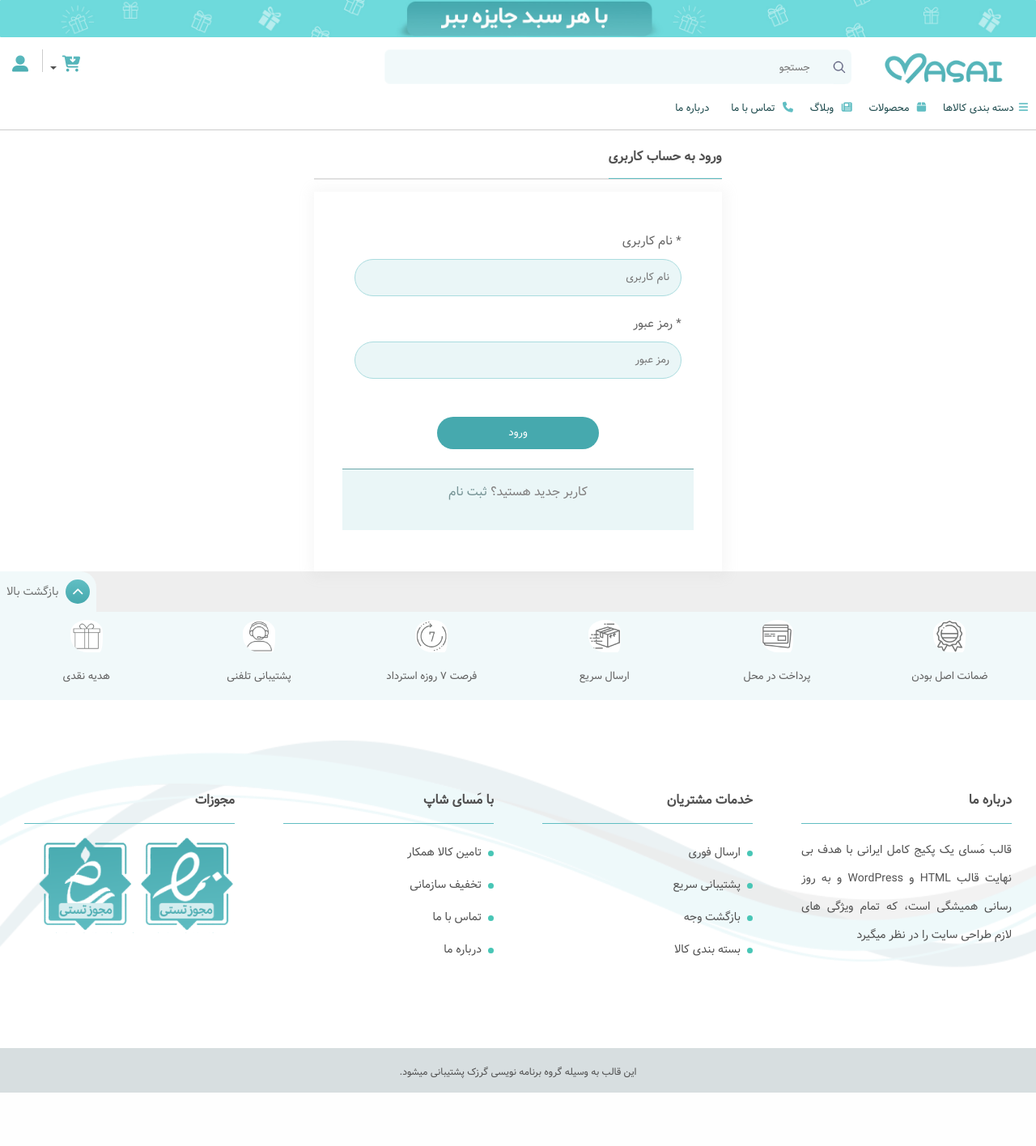
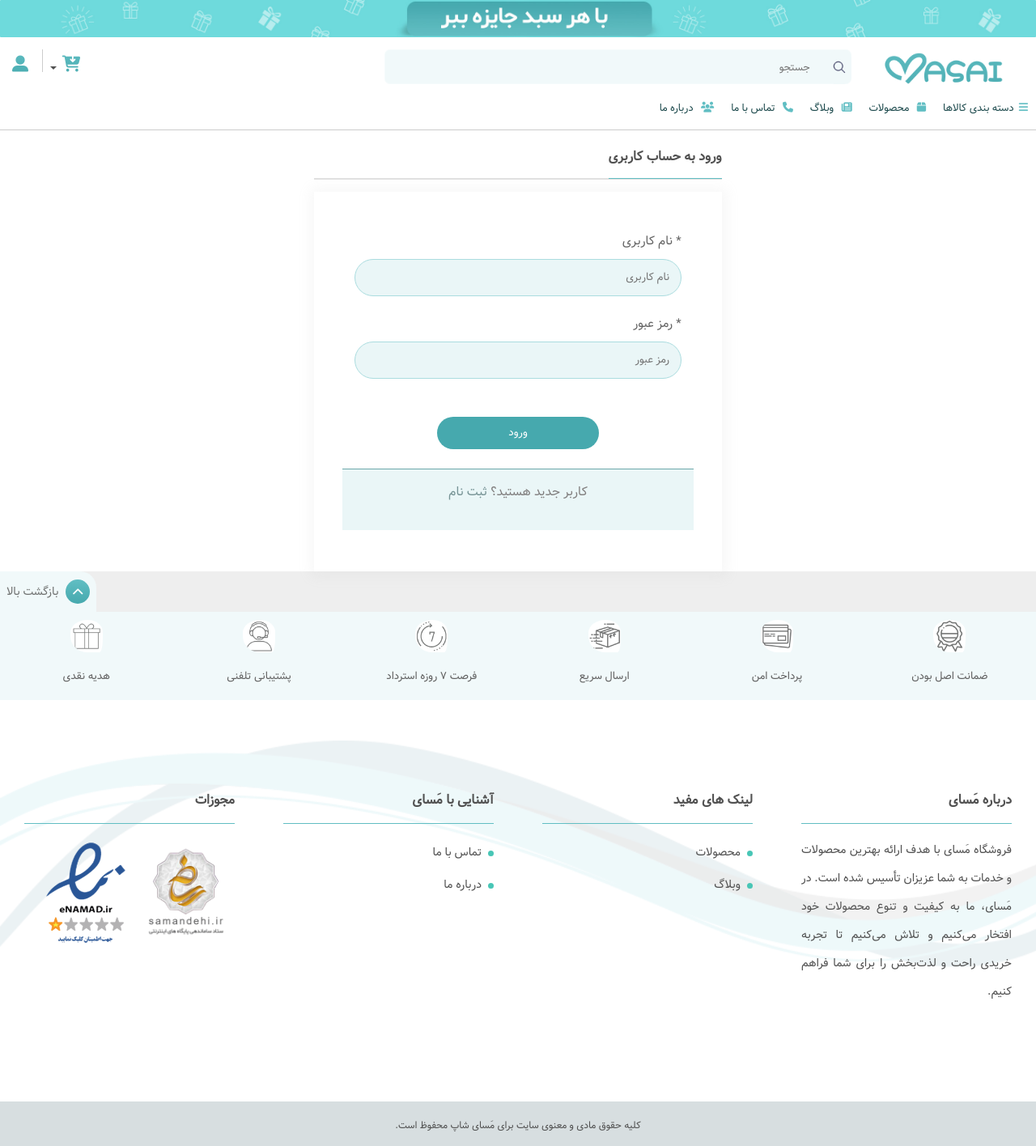
Before and after one commit to arvinmaroufi/MasaiShop, a Django app: page /account/ in a window 1280 px wide. Shown: the whole page at 81% size. Before the commit the page ends 1350 px from the top, so only its background shows below. Run offline with Django 5.2, Linux system fonts and the light colour scheme; data comes from the database, SQL or seed files in the repository; both versions use the stored data as it was after the commit; some libraries are stand-ins or nearby versions.

Commit message:
the base.html file has been updated

```diff
--- a/templates/base.html
+++ b/templates/base.html
@@ -234,6 +234,7 @@
                 </li>
 
                 <li class="list_style">
+                    <i class="fa fa-users icon-icon" aria-hidden="true"></i>
                     <a href="{% url 'core:about' %}" class="list__link">درباره ما</a>
                 </li>
             </ul>
@@ -261,7 +262,7 @@
                     </div>
                     <div class="service-item col-2 contact-box text-center">
                         <img src="{% static 'img/ico/png-1.png' %}" class="width-40"/>
-                        <span class="title-1 light-black">پرداخت در محل</span>
+                        <span class="title-1 light-black">پرداخت امن</span>
                     </div>
                     <div class="service-item col-2 contact-box text-center">
                         <img src="{% static 'img/ico/png-2.png' %}" class="width-40"/>
@@ -291,31 +292,25 @@
                     <div class="col-12 col-md-6 col-lg-3">
                         <div class="widget-menu widget card">
                             <div class="card-header">
-                                <h3 class="card-title">درباره ما</h3>
+                                <h3 class="card-title">درباره مَسای</h3>
                             </div>
                             <p class="about_footer">
-                                قالب مَسای یک پکیج کامل ایرانی با هدف بی نهایت قالب HTML و WordPress و به روز رسانی
-                                همیشگی است، که تمام ویژگی های لازم طراحی سایت را در نظر میگیرد
+                                فروشگاه مَسای با هدف ارائه بهترین محصولات و خدمات به شما عزیزان تأسیس شده است. در مَسای، ما به کیفیت و تنوع
+                                محصولات خود افتخار می‌کنیم و تلاش می‌کنیم تا تجربه خریدی راحت و لذت‌بخش را برای شما فراهم کنیم.
                             </p>
                         </div>
                     </div>
                     <div class="col-12 col-md-6 col-lg-3">
                         <div class="widget-menu widget card">
                             <div class="card-header">
-                                <h3 class="card-title">خدمات مشتریان</h3>
+                                <h3 class="card-title">لینک های مفید</h3>
                             </div>
                             <ul class="footer-menu">
                                 <li>
-                                    <a href="#">ارسال فوری</a>
+                                    <a href="{% url 'product:product_list' %}">محصولات</a>
                                 </li>
                                 <li>
-                                    <a href="#">پشتیبانی سریع</a>
-                                </li>
-                                <li>
-                                    <a href="#">بازگشت وجه</a>
-                                </li>
-                                <li>
-                                    <a href="#">بسته بندی کالا</a>
+                                    <a href="{% url 'blog:article_list' %}">وبلاگ</a>
                                 </li>
                             </ul>
                         </div>
@@ -323,16 +318,9 @@
                     <div class="col-12 col-md-6 col-lg-3">
                         <div class="widget-menu widget card">
                             <div class="card-header">
-                                <h3 class="card-title">با مَسای شاپ</h3>
+                                <h3 class="card-title">آشنایی با مَسای</h3>
                             </div>
                             <ul class="footer-menu">
-
-                                <li>
-                                    <a href="#">تامین کالا همکار</a>
-                                </li>
-                                <li>
-                                    <a href="#">تخفیف سازمانی</a>
-                                </li>
                                 <li>
                                     <a href="{% url 'core:contact' %}">تماس با ما</a>
                                 </li>
@@ -348,8 +336,8 @@
                                 <h3 class="card-title">مجوزات</h3>
                             </div>
                             <div class="License_img">
-                                <a href="#" target="_blank"><img src="{% static 'img/License_2.png' %}" alt=""></a>
-                                <a href="#" target="_blank"><img src="{% static 'img/License_1.png' %}" alt=""></a>
+                                <a href="{% url "core:home" %}"><img src="{% static 'img/samandehi.png' %}" alt="samandehi license"></a>
+                                <a href="{% url "core:home" %}"><img src="{% static 'img/enamad.png' %}" alt="enamad license"></a>
                             </div>
                         </div>
 
@@ -361,11 +349,7 @@
 
         <div class="copyright">
             <div class="container">
-                <p>
-                    این قالب به وسیله گروه برنامه نویسی <a
-                        href="https://www.rtl-theme.com/author/rashid_mirazimi/products/" target="_blank"> گرزک </a>
-                    پشتیبانی میشود.
-                </p>
+                <p>{{ site_settings.copy_right }}</p>
             </div>
         </div>
     </footer>
```
Also changed, not shown: db.sqlite3, static/img/enamad.png (added), static/img/samandehi.png (added).
